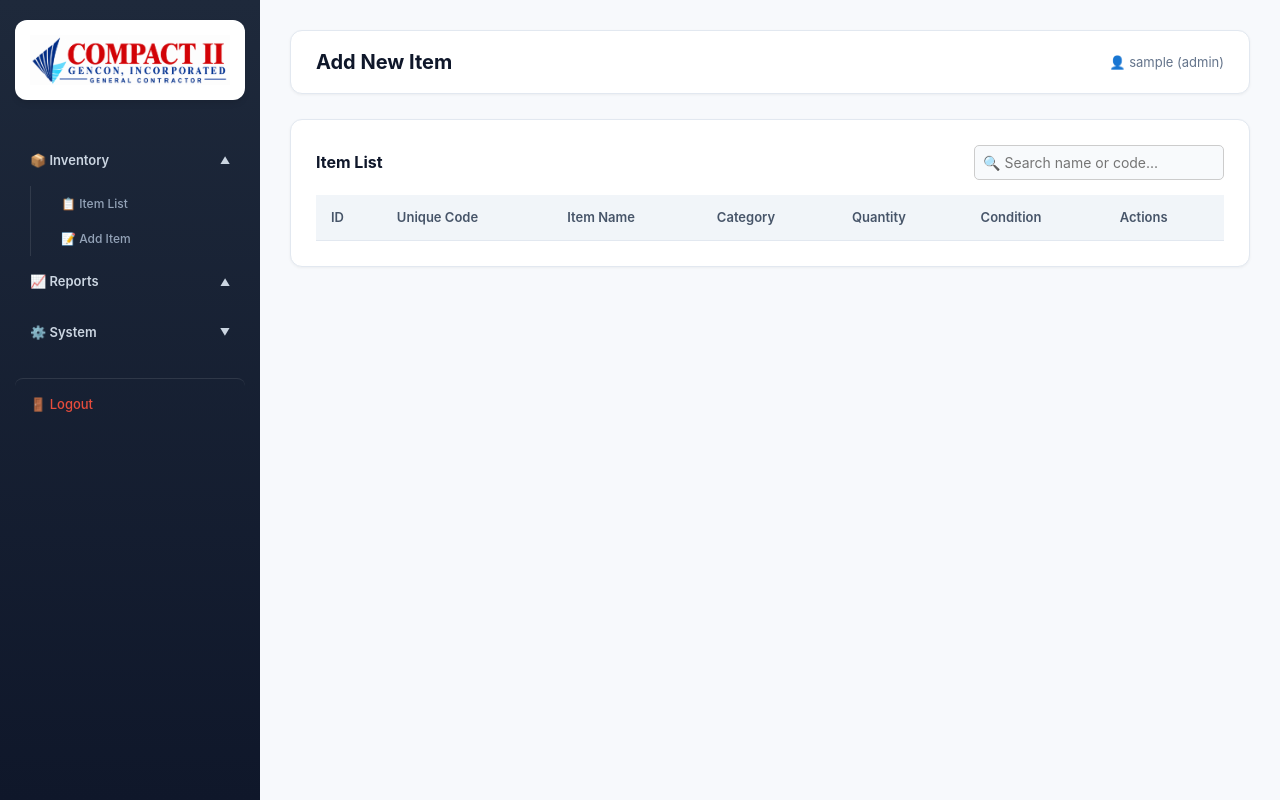
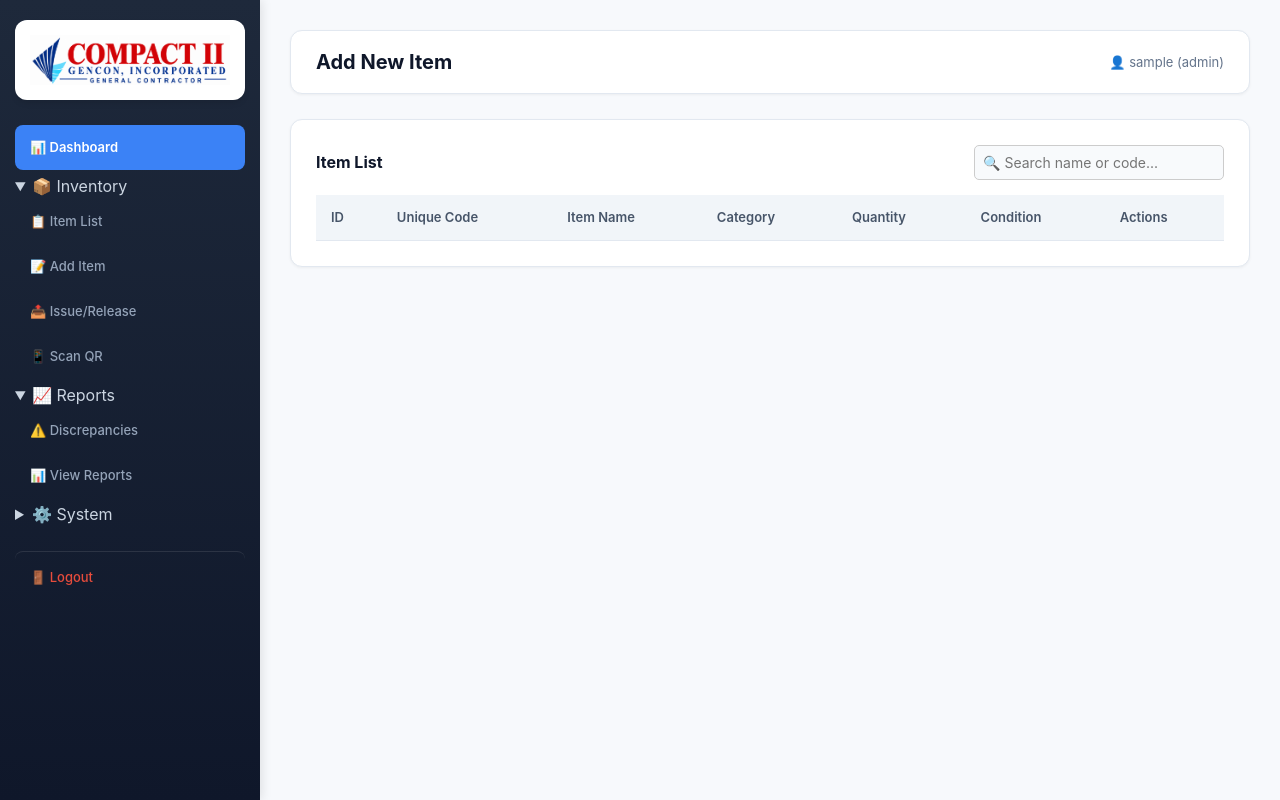
Before and after one commit to saidinrajamuda/inventory-system, a plain HTML site: page day3-html/index.html in a window 1280 px wide. Drawn offline with Linux system fonts and the light colour scheme; no server answers; sample sign-in values are in the browser's storage.

Commit message:
Fix: Forced vertical sidebar layout

```diff
--- a/day3-html/style.css
+++ b/day3-html/style.css
@@ -551,24 +551,67 @@ tbody tr:hover {
         font-size: 11px;
     }
 }
-/* ===== SIDEBAR NAVIGATION (Vertical & Collapsible) ===== */
-.sidebar-nav {
-    display: flex;
-    flex-direction: column; /* Siguradong pababa (vertical) */
-    gap: 5px;
-    margin-top: 15px;
+/* ===== SIDEBAR (Modern Dark Style) ===== */
+.sidebar {
+    width: 260px;
+    background: linear-gradient(180deg, #1e293b 0%, #0f172a 100%);
+    color: #cbd5e1;
+    padding: 20px 15px;
+    flex-shrink: 0;
+
+    /* ITO ANG PINAKA-IMPORTANTENG FIX */
+    display: block !important;
+
+    box-shadow: 2px 0 10px rgba(0,0,0,0.1);
+    height: 100vh;
+    position: sticky;
+    top: 0;
+    overflow-y: auto;
 }
 
-/* Default na itsura ng links */
+/* Sidebar Header (Logo area) */
+.sidebar-header {
+    text-align: center;
+    padding: 15px 10px;
+    margin-bottom: 25px;
+    background-color: #ffffff;
+    border-radius: 12px;
+    box-shadow: 0 4px 6px -1px rgba(0, 0, 0, 0.1);
+}
+
+.sidebar-logo {
+    width: 100%;
+    max-width: 200px;
+    height: auto;
+    display: block;
+    margin: 0 auto;
+}
+
+.sidebar-header h2,
+.sidebar-header p {
+    display: none;
+}
+
+/* Sidebar Navigation */
+.sidebar-nav {
+    display: flex !important;
+    flex-direction: column !important; /* Pilitin na pababa (vertical) */
+    gap: 4px;
+}
+
 .sidebar-nav a {
     color: #94a3b8;
     text-decoration: none;
-    padding: 10px 15px;
+    padding: 12px 15px;
     border-radius: 8px;
     font-size: 13px;
     font-weight: 500;
-    display: block; /* Importante para kumpleto ang clickable area */
+
+    /* Gawing block para kunin ang buong lapad ng menu */
+    display: block !important;
+
     transition: all 0.2s ease;
+    white-space: nowrap;
 }
 
 .sidebar-nav a:hover {
@@ -581,64 +624,3 @@ tbody tr:hover {
     color: white;
     font-weight: 600;
 }
-
-/* ===== DETAILS & SUMMARY (Dropdown Styles) ===== */
-.sidebar-nav details {
-    width: 100%;
-}
-
-.sidebar-nav summary {
-    color: #cbd5e1;
-    padding: 10px 15px;
-    border-radius: 8px;
-    font-size: 13px;
-    font-weight: 600;
-    cursor: pointer;
-    list-style: none; /* Tinatanggal yung default triangle arrow */
-    display: flex;
-    align-items: center;
-    justify-content: space-between; /* Para mapunta sa dulo yung arrow */
-    transition: background 0.2s;
-}
-
-/* Tinatanggal yung default arrow ng browser */
-.sidebar-nav summary::-webkit-details-marker {
-    display: none;
-}
-
-/* Custom arrow gamit ang CSS */
-.sidebar-nav summary::after {
-    content: '▼';
-    font-size: 10px;
-    transition: transform 0.3s ease;
-}
-
-/* Pagbukas ng details, i-rotate pataas yung arrow */
-.sidebar-nav details[open] summary::after {
-    transform: rotate(180deg);
-}
-
-.sidebar-nav summary:hover {
-    background-color: rgba(255, 255, 255, 0.05);
-    color: white;
-}
-
-/* Sub-menu container */
-.sub-menu {
-    display: flex;
-    flex-direction: column;
-    padding-left: 15px; /* Indent para malaman na sub-menu siya */
-    margin-top: 5px;
-    border-left: 1px solid rgba(255,255,255,0.1); /* Vertical line design */
-    margin-left: 15px;
-}
-
-.sub-menu a {
-    padding: 8px 15px;
-    font-size: 12px;
-    color: #94a3b8;
-}
-
-.sub-menu a:hover {
-    color: white;
-}
```
